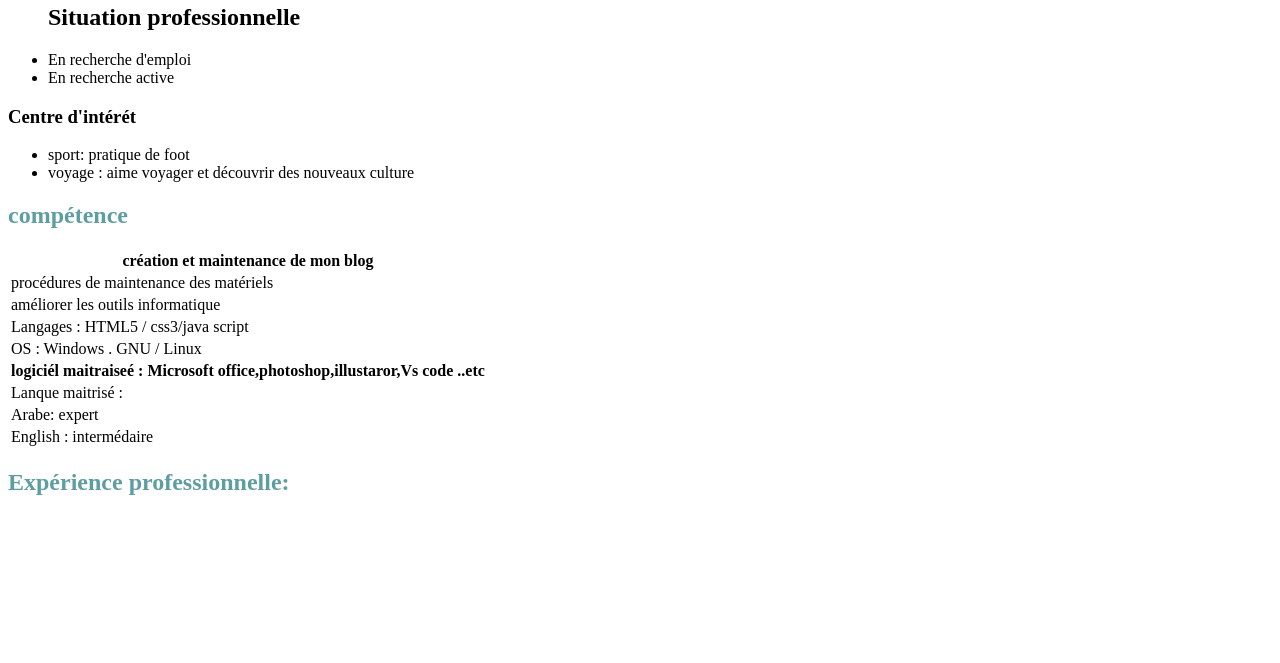
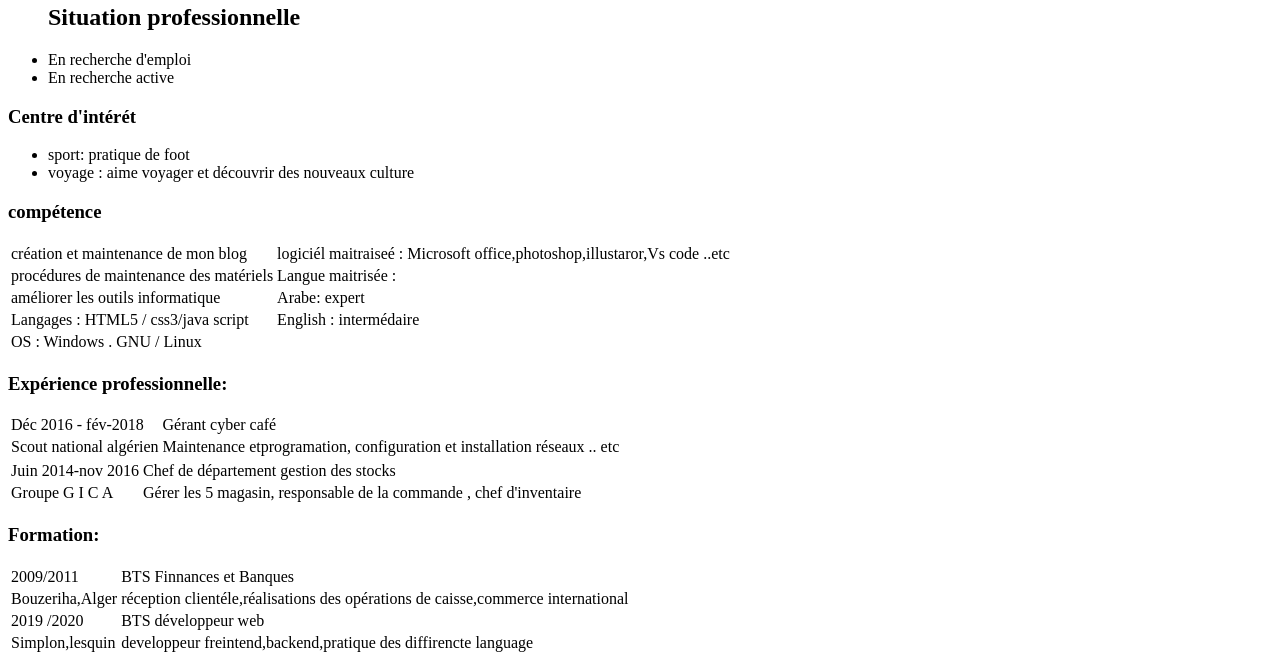
Before and after one commit to devyacine/Livraison-cv, a plain HTML site: page index.html in a window 1280 px wide. Shown: the part 397-1060 px from the top of the page. Before the commit the page ends 921 px from the top, so only its background shows below. Drawn offline with Linux system fonts and the light colour scheme.

Commit message:
modification cv

```diff
--- a/index.html
+++ b/index.html
@@ -25,10 +25,10 @@
     <main1>
         <aside>
 
-            <img src="myAvatar.png" width="150 px" alt="picture">
+            <img src="images.jpeg" width="150 px" alt="picture">
 
             <ul>
-                <h1>contact</h1>
+                <h2>contact</h2>
                 <li> Ville : Villeneuve d'Asq</li>
                 <li> TEL: 0669 215 709</li>
                 <li>Mail:dev.netyassine@gmail.com</li>
@@ -37,8 +37,8 @@
             </ul>
 
             <nav>
-                <a href="https://github.com/devyacine"><img src="ghitub.png" width="20px" alt=""></a>
-                <a href="https://twitter.com/YassineBelaid14"> <img src="Web-Twitter-alt-3-Metro-icon.png" width="20px" alt="icone"></a>
+                <a href="https://github.com/devyacine"><img src="9919.png" width="20px" alt=""></a>
+                <a href="https://twitter.com/YassineBelaid14"> <img src="twet.png_large" width="20px" alt="icone"></a>
             </nav>
 
             <ul>
@@ -57,7 +57,7 @@
     <main2>
         <section>
             <article1>
-                <h1>compétence</h1>
+                <h3>compétence</h3>
 
                 <table>
 
@@ -66,65 +66,80 @@
 
 
 
+                    <tr>
+                        <td>création et maintenance de mon blog</td>
+                        <td>logiciél maitraiseé : Microsoft office,photoshop,illustaror,Vs code ..etc</td>
+                    </tr>
 
-                    <thead>
-                        <div class="left">
-                            <thead>
-
-
-                                <tr>
-                                    <th>création et maintenance de mon blog</th>
-                                </tr>
-                            </thead>
 
                     <tbody>
                         <tr>
                             <td>procédures de maintenance des matériels</td>
+                            <td>Langue maitrisée :</td>
                         </tr>
                         <tr>
                             <td>améliorer les outils informatique </td>
+                            <td> Arabe: expert </td>
                         </tr>
                         <tr>
                             <td>Langages : HTML5 / css3/java script</td>
+                            <td>English : intermédaire</td>
                         </tr>
 
                         <tr>
                             <td>OS : Windows . GNU / Linux</td>
                         </tr>
 
-
-                            </tbody>
-                        </div>
-                        <div class="right">
-                            <thead>
-                                <tr>
-                                    <th>logiciél maitraiseé : Microsoft office,photoshop,illustaror,Vs code ..etc</th>
-                                </tr>
-                            </thead>
-                            <tbody>
-                                <tr>
-                                    <td>Lanque maitrisé :</td>
-                                </tr>
-                                <tr>
-                                    <td> Arabe: expert </td>
-                                </tr>
-                                <tr>
-                                    <td>English : intermédaire</td>
-                                </tr>
-                            </tbody>
-
-                        </div>
                 </table>
             </article1>
             <article2>
 
-                <h1>Expérience professionnelle:</h1>
+                <h3>Expérience professionnelle:</h3>
                 <table>
-                    <thead></thead>
+                    <tr>
+                        <td> Déc 2016 - fév-2018</td>
+                        <td>Gérant cyber café</td>
+                    </tr>
+                    <tr>
+                        <td>Scout national algérien</td>
+                        <td>Maintenance etprogramation, configuration et installation réseaux .. etc </td>
+                    </tr>
+                </table>
+                <table>
+                    <tr>
+                        <td>Juin 2014-nov 2016</td>
+                        <td>Chef de département gestion des stocks</td>
+                    </tr>
+                    <tr>
+                        <td>Groupe G I C A </td>
+                        <td>Gérer les 5 magasin, responsable de la commande , chef d'inventaire </td>
+
+                    </tr>
                 </table>
             </article2>
+            <article3>
+                <h3>Formation:</h3>
+                <table>
+                    <tr>
+                        <td>2009/2011</td>
+                        <td>BTS Finnances et Banques</td>
+                    </tr>
+                    <tr>
+                        <td>Bouzeriha,Alger</td>
+                        <td>réception clientéle,réalisations des opérations de caisse,commerce international</td>
+                    </tr>
+                    <tr>
+                        <td>2019 /2020</td>
+                        <td>BTS développeur web</td>
+                    </tr>
+                    <tr>
+                        <td>Simplon,lesquin</td>
+                        <td>developpeur freintend,backend,pratique des diffirencte language </td>
+                    </tr>
+                </table>
+            </article3>
+        </section>
 
-        </section>
     </main2>
 </body>
 
```
Lines whose indentation alone changed are shown as unchanged.
